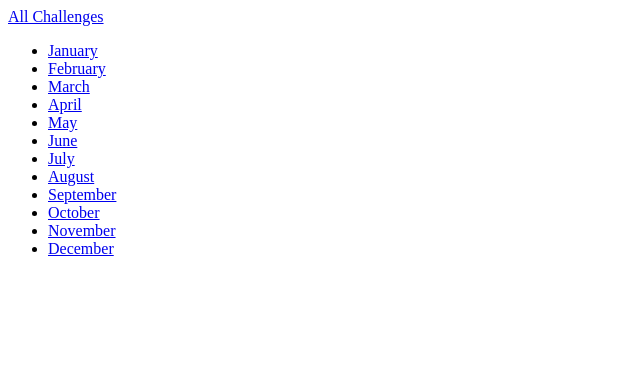
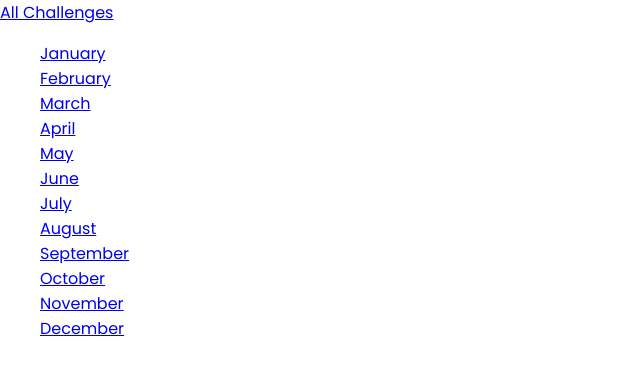
Before and after one commit to khalidmahamud/django, a Django app: page /challenges/ in a window 1280 px wide. Shown: the top 375 px of the page, without its empty margins (0-640 px from the left). Run offline with Django 5.2, Linux system fonts and the light colour scheme.

Commit message:
added global static file; base.css

```diff
--- a/monthly_challenges/challenges/templates/challenges/index.html
+++ b/monthly_challenges/challenges/templates/challenges/index.html
@@ -1,17 +1,26 @@
-{% extends "base.html" %}
+{% extends 'base.html' %}
+{% load static %}
 
-{% block page_title %}All Challenges{% endblock page_title %}
+{% block css_files %}
+  <link rel="stylesheet" href="{% static 'challenges/challenges.css' %}">
+{% endblock css_files %}
+
+{% block page_title %}
+  All Challenges
+{% endblock %}
 
 {% block content %}
-  {% include "challenges/includes/header.html" %}
+  {% include 'challenges/includes/header.html' %}
   <ul>
     {% for month in months %}
-    {% comment %}
-    <li><a href="/challenges/{{ month }}">{{ month|title }}</a></li>
-    {% endcomment %}
-    <li>
-      <a href="{% url 'month-challenge' month=month %}">{{ month|title }}</a>
-    </li>
+      {% comment %}
+      <li>
+        <a href="/challenges/{{ month }}">{{ month|title }}</a>
+      </li>
+      {% endcomment %}
+      <li>
+        <a href="{% url 'month-challenge' month=month %}">{{ month|title }}</a>
+      </li>
     {% endfor %}
   </ul>
-{% endblock content %}
+{% endblock %}
--- a/monthly_challenges/monthly_challenges/settings.py
+++ b/monthly_challenges/monthly_challenges/settings.py
@@ -121,6 +121,10 @@
 
 STATIC_URL = 'static/'
 
+STATICFILES_DIRS = [
+    BASE_DIR / "static"
+]
+
 # Default primary key field type
 # https://docs.djangoproject.com/en/5.0/ref/settings/#default-auto-field
 
--- /dev/null
+++ b/monthly_challenges/static/styles.css
@@ -0,0 +1,9 @@
+@import url('https://fonts.googleapis.com/css2?family=Poppins:ital,wght@0,100;0,200;0,300;0,400;0,500;0,600;0,700;0,800;0,900;1,100;1,200;1,300;1,400;1,500;1,600;1,700;1,800;1,900&display=swap');
+
+html {
+    font-family: "Poppins", sans-serif;
+}
+
+body {
+    margin: 0;
+}
--- a/monthly_challenges/templates/base.html
+++ b/monthly_challenges/templates/base.html
@@ -1,9 +1,13 @@
+{% load static %}
+
 <!DOCTYPE html>
 <html lang="en">
 <head>
     <meta charset="UTF-8">
     <meta name="viewport" content="width=device-width, initial-scale=1.0">
     <title>{% block page_title %}My Challenges{% endblock %}</title>
+    <link rel="stylesheet" href="{% static 'styles.css' %}">
+    {% block css_files %}{% endblock css_files %}
 </head>
 <body>
     {% block content %} {% endblock %}
```
